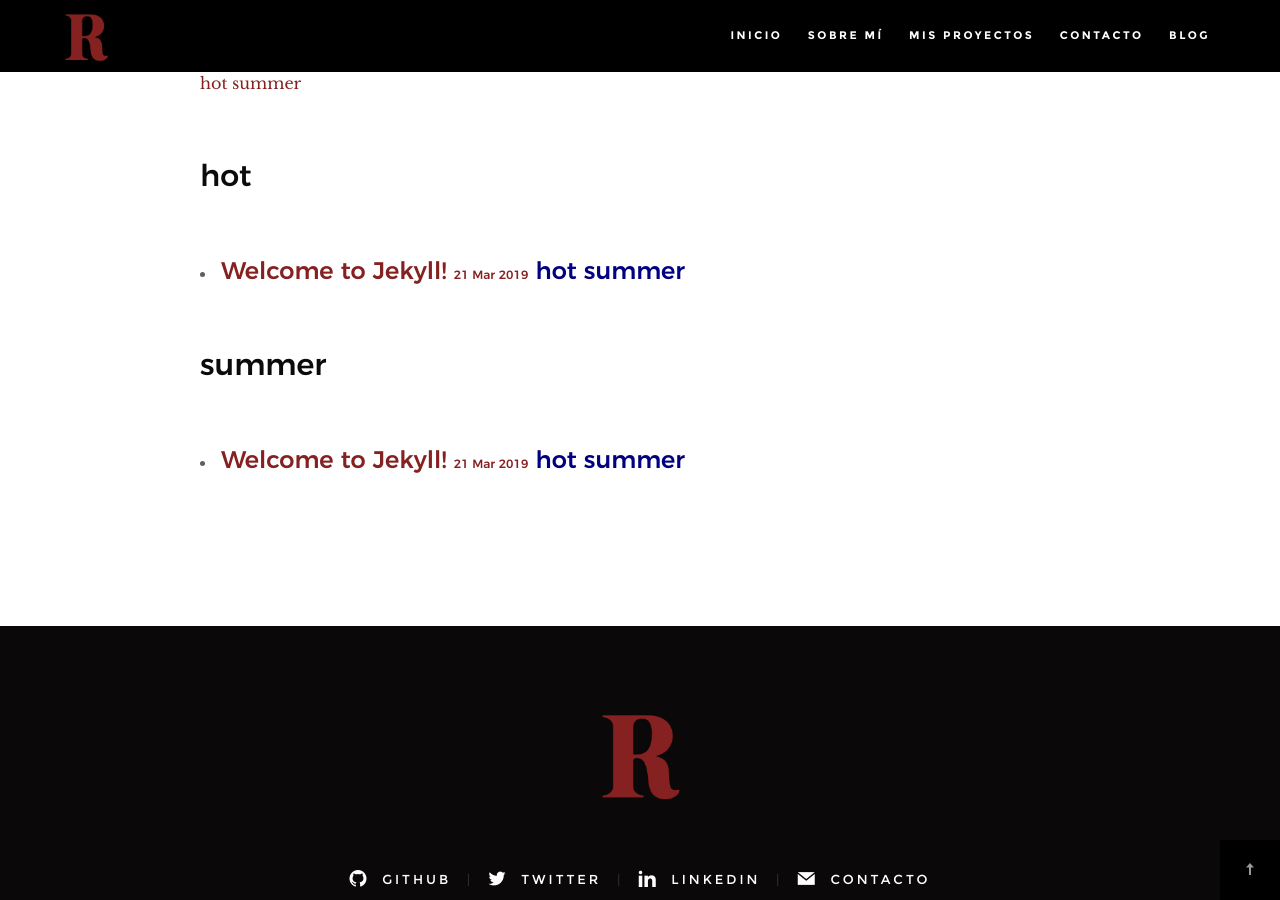
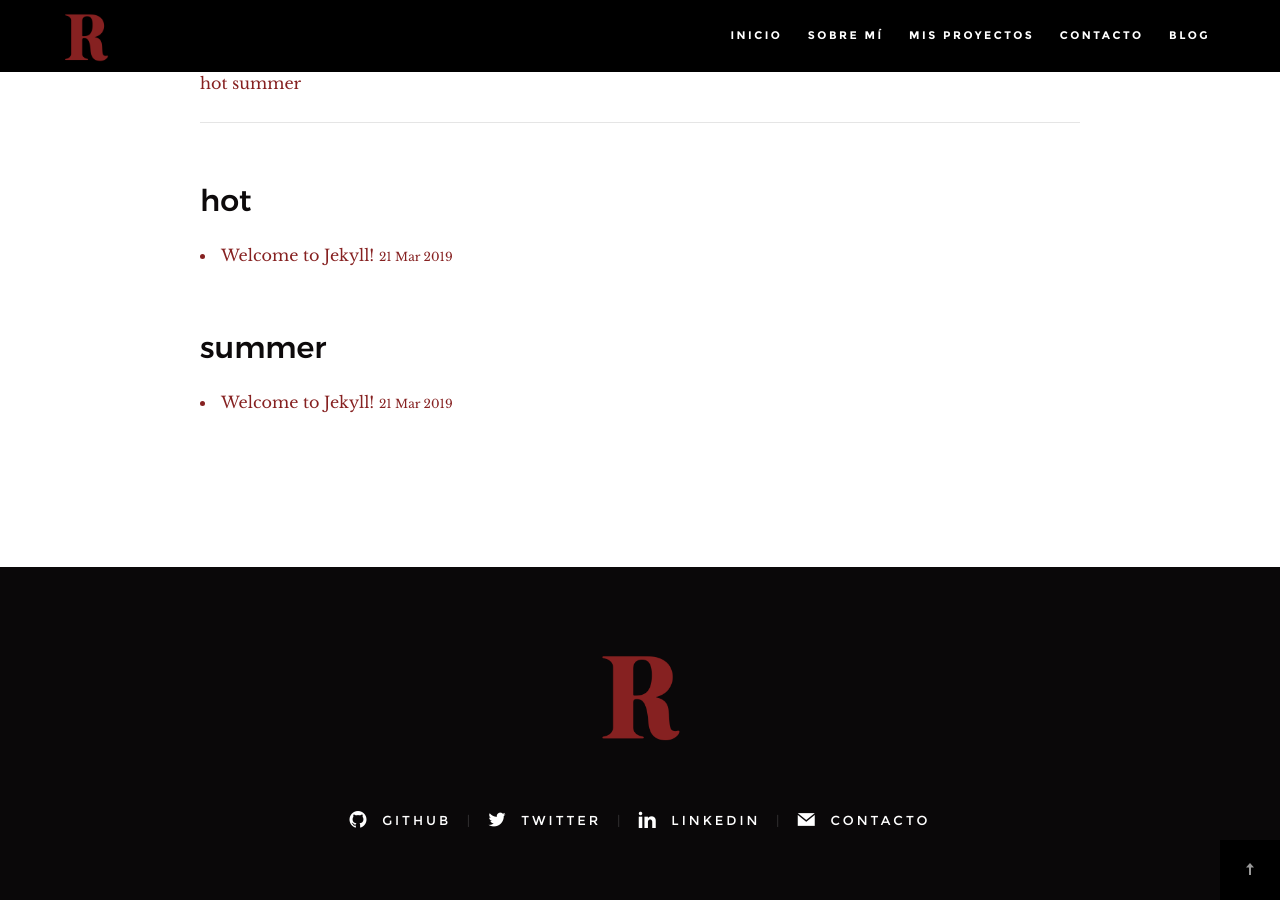
Before and after one commit to MrAnnix/Hola-theme-Jekyll, a Jekyll site: the page built from blog/tags.html, in a window 1280 px wide and 900 px high, scrolled down 552 px. Built offline with Jekyll 4.4.1, drawn with Linux system fonts in a browser that asks for light colours.

Commit message:
Update tags.html

```diff
--- a/blog/tags.html
+++ b/blog/tags.html
@@ -28,27 +28,26 @@
 	{% endif %}
 {% endfor %}
 
-{% for tag in tags %}
-	<a href="#{{ tag | slugify }}"> {{ tag }} </a>
+<div class="tags-expo">
+  <div class="tags-expo-list">
+    {% for tag in site.tags %}
+    <a href="#{{ tag[0] | slugify }}" class="post-tag">{{ tag[0] }}</a>
     {% endfor %}
-
-{% for tag in tags %}
-	<h2 id="{{ tag | slugify }}">{{ tag }}</h2>
-	<ul>
-	 {% for post in site.posts %}
-		 {% if post.tags contains tag %}
+  </div>
+  <hr/>
+  <div class="tags-expo-section">
+    {% for tag in site.tags %}
+    <h2 id="{{ tag[0] | slugify }}">{{ tag[0] }}</h2>
+    <ul class="tags-expo-posts">
+      {% for post in tag[1] %}
+        <a class="post-title" href="{{ site.baseurl }}{{ post.url }}">
       <li>
-		 <h3>
-		 <a href="{{ post.url }}">
         {{ post.title }}
-		 <small>{{ post.date | date_to_string }}</small>
+      <small class="post-date">{{ post.date | date_to_string }}</small>
+      </li>
       </a>
-		 {% for tag in post.tags %}
-			 <a class="tag" href="/blog/tag/#{{ tag | slugify }}">{{ tag }}</a>
-		 {% endfor %}
-		 </h3>
-		 </li>
-		 {% endif %}
       {% endfor %}
     </ul>
     {% endfor %}
+  </div>
+</div>
```
Lines whose indentation alone changed are shown as unchanged.
